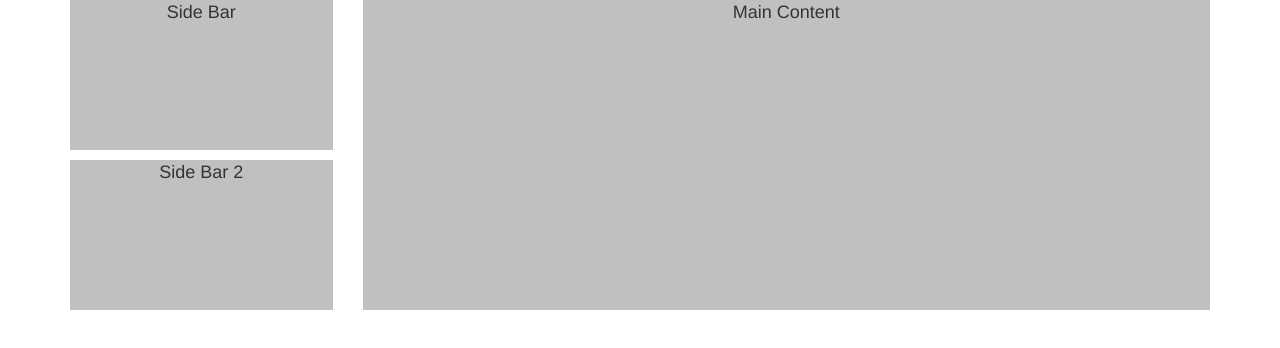
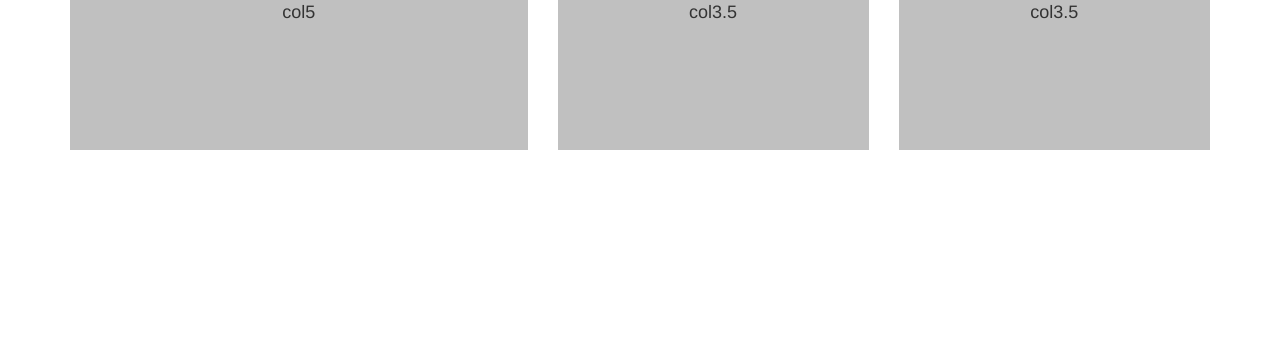
Before and after one commit to niroshan123/Bootstrap, a plain HTML site: page index.html in a window 1280 px wide. Drawn offline with nearby package versions, Linux system fonts and the light colour scheme.

Commit message:
nested row 2

```diff
--- a/CustomSyles.css
+++ b/CustomSyles.css
@@ -12,3 +12,10 @@
     text-align: center;
     font-size: large;
 }
+.customDiv{
+    margin-bottom:10px;
+    min-height:150px;
+    background-color: silver;
+    text-align: center;
+    font-size: large;
+}
--- a/index.html
+++ b/index.html
@@ -21,25 +21,24 @@
 
     <div class="container">
       <div class="row">
-        <div class="col-xs-3">
+        <div class="col-md-5">
+          <div class="customDiv">col5</div>
+        </div>
+        <div class="col-md-7">
           <div class="row">
-            <div class="col-xs-12">
-              <div class="sidebarContent">Side Bar
-              </div>
+            <div class="col-xs-6">
+              <div class="customDiv">col3.5</div>
+            </div>
+            <div class="col-xs-6">
+              <div class="customDiv">col3.5</div>
             </div>
           </div>
-          <div class="row">
-            <div class="col-xs-12">
-              <div class="sidebarContent">Side Bar 2</div>
-            </div>
-          </div>
-
-        </div>
-        <div class="col-xs-9">
-          <div class="mainContent">Main Content</div>
         </div>
       </div>
     </div>
+
+
+
 
     <!-- jQuery (necessary for Bootstrap's JavaScript plugins) -->
     <script src="https://ajax.googleapis.com/ajax/libs/jquery/1.12.4/jquery.min.js"></script>
```
